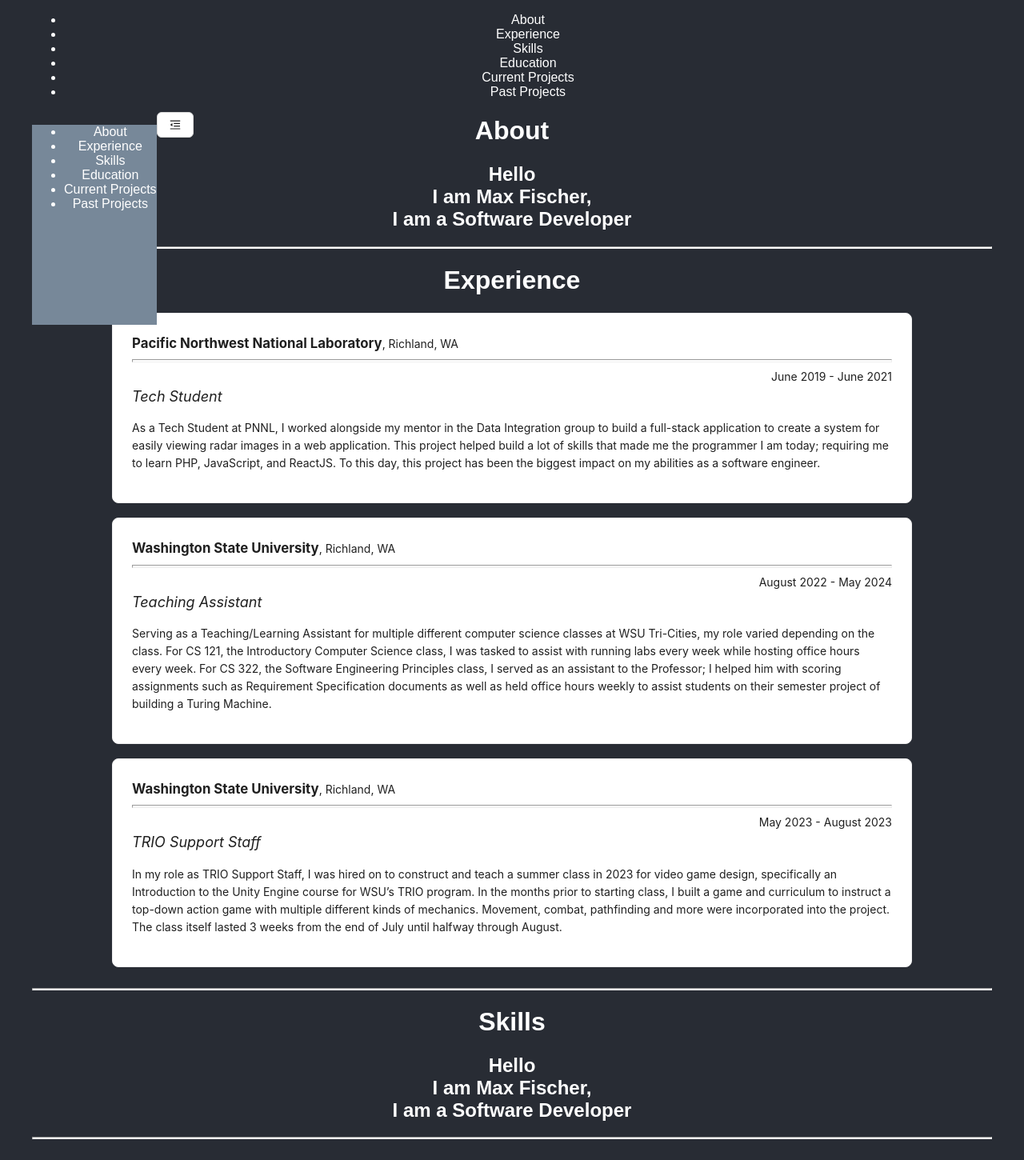
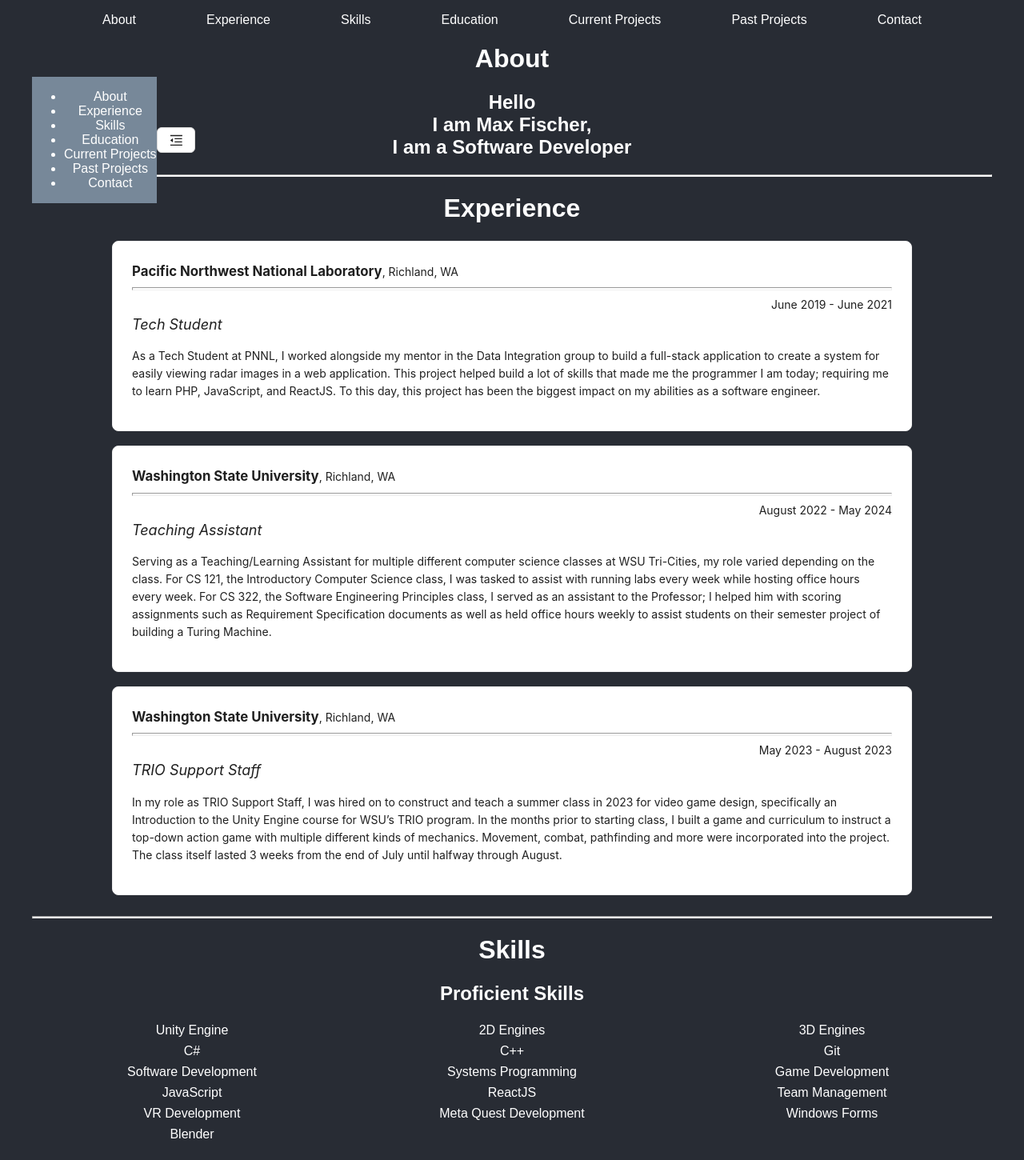
Before and after one commit to maxFischer42/maxFischer42.github.io, a React (Create React App) app in the folder portfolio/: page / in a window 1280 px wide. Shown: the part 40-1490 px from the top of the page at 80% size. Built offline with nearby package versions, Linux system fonts and the light colour scheme.

Commit message:
Added skills section

```diff
--- /dev/null
+++ b/portfolio/src/components/ContactSection.js
@@ -0,0 +1,14 @@
+import React from "react";
+import { Component } from "react";
+
+export class Contact extends Component {
+    render() {
+        return(
+            <h2>
+                Hello <br/>
+                I am Max Fischer, <br/>
+                I am a Software Developer<br/>
+            </h2>
+        );
+    }
+}
--- a/portfolio/src/components/Header.js
+++ b/portfolio/src/components/Header.js
@@ -6,7 +6,7 @@
 export class Header extends Component {
     render() {
         var tags = data.sections.map((section) =>
-            <li>
+            <li className='header_item'>
                 <Link
                     className="pather"
                     activeClass="active"
@@ -21,13 +21,11 @@
         );
 
       return (
-        <nav id="header">
-          <div >
-            <ul >
+          <div className='header_content'>
+            <ul className='header_list'>
                 {tags}
             </ul>
           </div>
-        </nav>
       );
     }
   }
--- a/portfolio/src/components/Section.js
+++ b/portfolio/src/components/Section.js
@@ -6,6 +6,7 @@
 import { Education } from "./EducationSection";
 import { CurrentProjects } from "./CurrentProject";
 import { PastProjects } from "./PastProjects";
+import { Contact } from "./ContactSection";
 import data from './SectionInfo'
 
 function getSection(id) {
@@ -18,10 +19,12 @@
             return <Skills/>
         case "Education":
             return <Education/>
-        case "CurrentProjects":
+        case "Current Projects":
             return <CurrentProjects/>
-        case "PastProjects":
+        case "Past Projects":
             return <PastProjects/>
+        case "Contact":
+            return <Contact/>
     }
 }
 
--- a/portfolio/src/components/SectionInfo.js
+++ b/portfolio/src/components/SectionInfo.js
@@ -4,7 +4,9 @@
     "Skills",
     "Education",
     "Current Projects",
-    "Past Projects"],
+    "Past Projects",
+    "Contact",
+],
 }
 
 export default data;
--- a/portfolio/src/components/Sidebar.js
+++ b/portfolio/src/components/Sidebar.js
@@ -18,7 +18,7 @@
         var icon = this.props.status ?  <MenuFoldOutlined className="icon"/> : <MenuUnfoldOutlined className="icon"/>;
         return(
             <div>
-                <Button onClick={this.props.callback}>{icon}</Button>
+                <Button className="button" onClick={this.props.callback}>{icon}</Button>
 
             </div>
         );
@@ -85,9 +85,11 @@
     render() {
         var menu = this.state.isOpen ? <SidebarOpen/> : <SidebarClosed/>
         return(
-            <div className="sidebar">
-                {menu}
-                <SidebarButton status={this.state.isOpen} value={!this.state.isOpen} callback={this.updateMenu}/>
+            <div>
+                <div className="sidebar">
+                    {menu}
+                    <SidebarButton status={this.state.isOpen} value={!this.state.isOpen} callback={this.updateMenu}/>
+                </div>
             </div>
         );
     }
--- a/portfolio/src/components/SkillsSection.js
+++ b/portfolio/src/components/SkillsSection.js
@@ -1,14 +1,39 @@
 import React from "react";
 import { Component } from "react";
+import data from "./skills"
+import "../style.css"
+
+export class SkillTab extends Component {
+
+    render() {
+        var skills = data[this.props.set].map(exp => {
+            return(
+                <li className="skill_item">
+                    {exp}
+                </li>
+        )});
+
+        return(
+            <div>
+                <ul className="skill_table">
+                    {skills}
+                </ul>
+            </div>
+        )
+    }
+
+}
 
 export class Skills extends Component {
+
     render() {
         return(
-            <h2>
-                Hello <br/>
-                I am Max Fischer, <br/>
-                I am a Software Developer<br/>
-            </h2>
+            <div>
+                <h2>Proficient Skills</h2>
+                <SkillTab set="skills"/>
+                <h2>Familiar Skills</h2>
+                <SkillTab set="familiar"/>
+            </div>
         );
     }
 }
--- /dev/null
+++ b/portfolio/src/components/skills.js
@@ -0,0 +1,34 @@
+var data = {
+    skills: [
+        "Unity Engine",
+        "2D Engines",
+        "3D Engines",
+        "C#",
+        "C++",
+        "Git",
+        "Software Development",
+        "Systems Programming",
+        "Game Development",
+        "JavaScript",
+        "ReactJS",
+        "Team Management",
+        "VR Development",
+        "Meta Quest Development",
+        "Windows Forms",
+        "Blender"
+    ],
+    familiar: [
+        "Teaching",
+        "PHP",
+        "R",
+        "Java",
+        "MatLab",
+        "UML",
+        "CSS",
+        "HTML",
+        "mySQL",
+        "User Interface Design"
+    ]
+};
+
+export default data;
--- a/portfolio/src/style.css
+++ b/portfolio/src/style.css
@@ -7,32 +7,43 @@
 
 }
 
+.header_list {
+    list-style-type: none;
+    padding-inline-start: 0px;
+    display: flex;
+    flex-direction: row;
+    justify-content: space-evenly;
+    align-content: flex-start;
+    align-items: flex-end;
+    flex-wrap: wrap;
+}
+
 .pather:hover {
     text-decoration: underline;
     background-color: darkviolet;
 }
 
-.wrapper {
-
-}
-
 .sidebar {
     z-index: 1;
     position: fixed;
-    float: right;
     display: flex;
+    justify-content: center;
+    align-items: center;
+    height: 250px;
 }
 
 .sidebar .background {
     background-color: lightslategray;
-    height: 250px;
+    display: flex;
 }
 
-.icon {
-    height: 50px;
-
+.sidebar .button {
+    position:initial;
 }
 
+.sidebar .icon {
+    font-size: larger;
+}
 
 .experience_section {
     display: flex;
@@ -73,3 +84,16 @@
 .info_card .school_date {
     float: right;
 }
+
+.skill_table {
+    list-style-type: none;
+    padding-inline-start: 0px;
+
+    display: grid;
+    grid-template-columns: repeat(3, 1fr);
+}
+
+.skill_item {
+    padding: 4px;
+    font-size: medium;
+}
```
